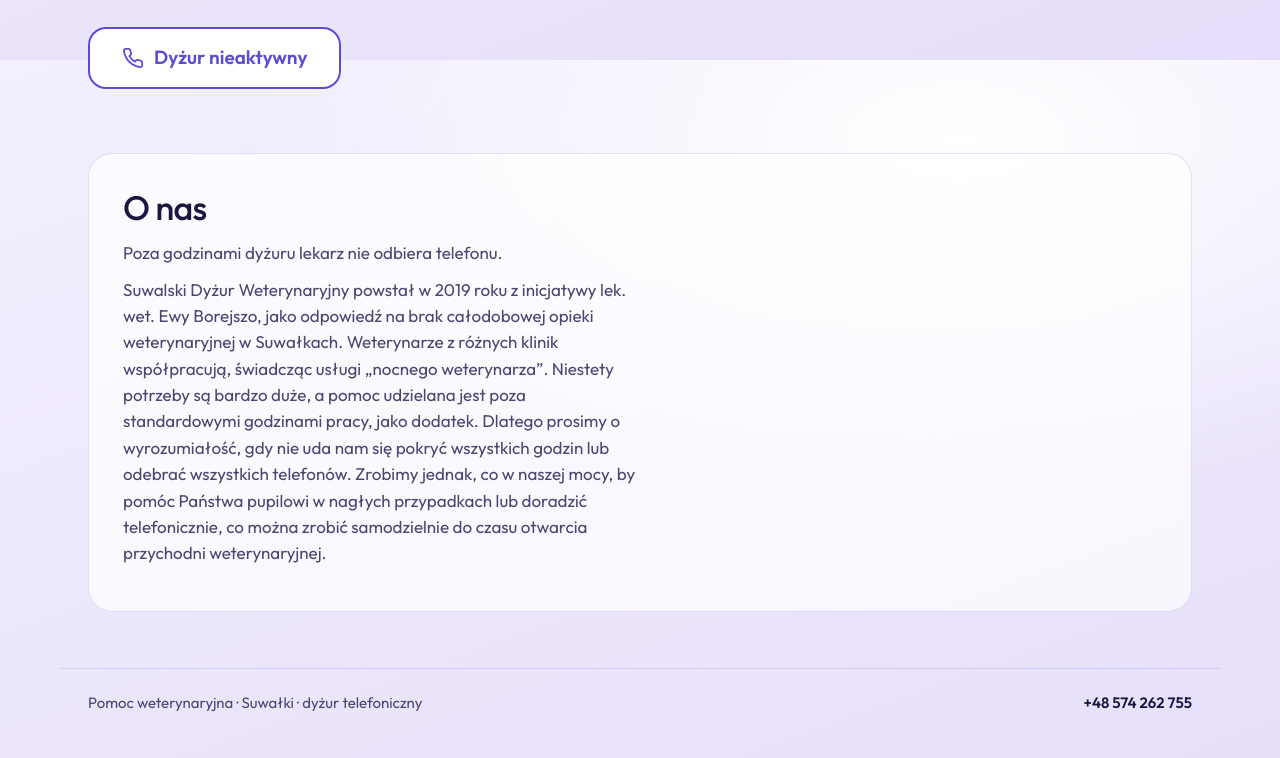
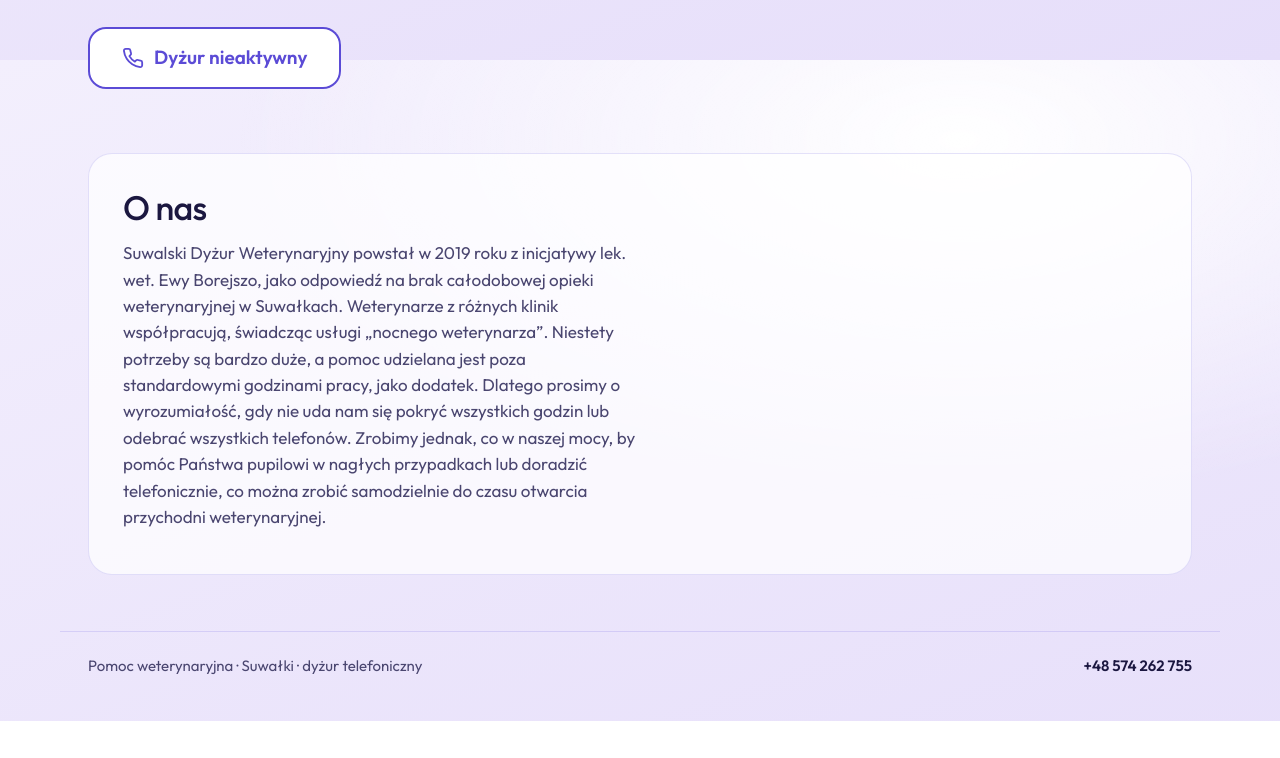
Before and after one commit to sebbab10/Vet_2, a plain HTML site: page index.html in a window 1280 px wide. Shown: the part 740-1498 px from the top of the page. After the commit the page ends 1461 px from the top, so only its background shows below. Drawn offline with Linux system fonts and the light colour scheme.

Commit message:
Update index.html

```diff
--- a/index.html
+++ b/index.html
@@ -96,7 +96,6 @@
       <div class="card">
         <div>
           <h2>O nas</h2>
-          <p data-closed-info> </p>
           <p class="lead">Suwalski Dyżur Weterynaryjny powstał w 2019 roku z inicjatywy lek. wet. Ewy Borejszo, jako odpowiedź na brak całodobowej opieki weterynaryjnej w Suwałkach. Weterynarze z różnych klinik współpracują, świadcząc usługi „nocnego weterynarza”. Niestety potrzeby są bardzo duże, a pomoc udzielana jest poza standardowymi godzinami pracy, jako dodatek. Dlatego prosimy o wyrozumiałość, gdy nie uda nam się pokryć wszystkich godzin lub odebrać wszystkich telefonów. Zrobimy jednak, co w naszej mocy, by pomóc Państwa pupilowi w nagłych przypadkach lub doradzić telefonicznie, co można zrobić samodzielnie do czasu otwarcia przychodni weterynaryjnej.</p>
           <p> </p>
         </div>
```
